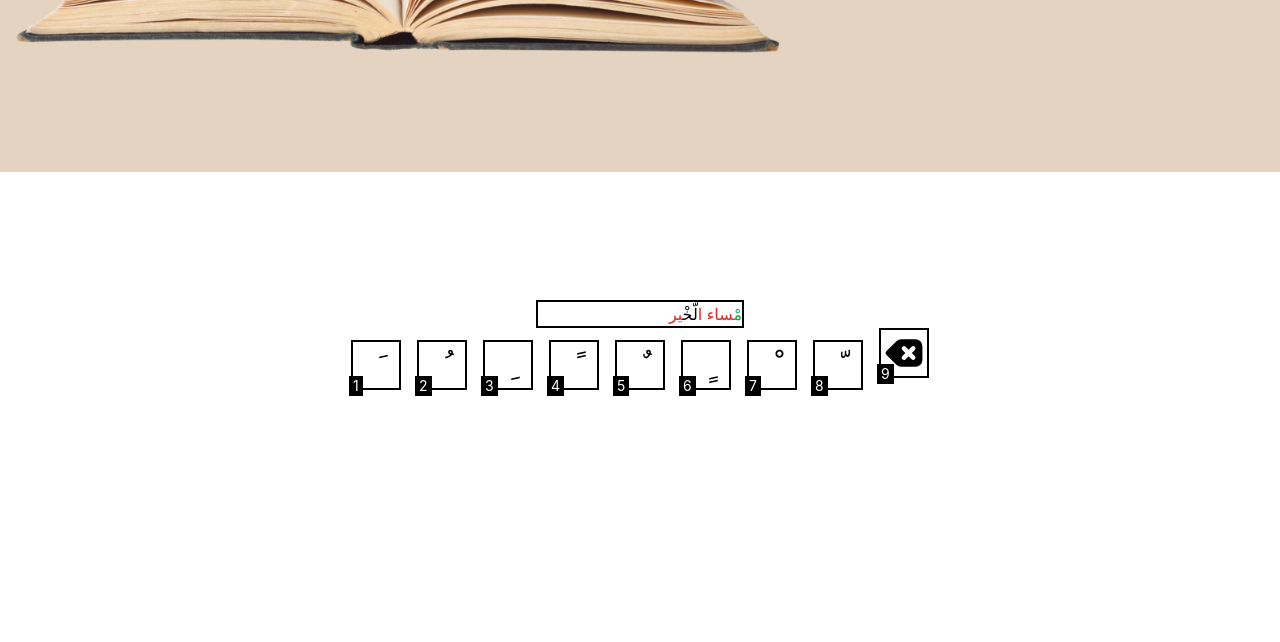
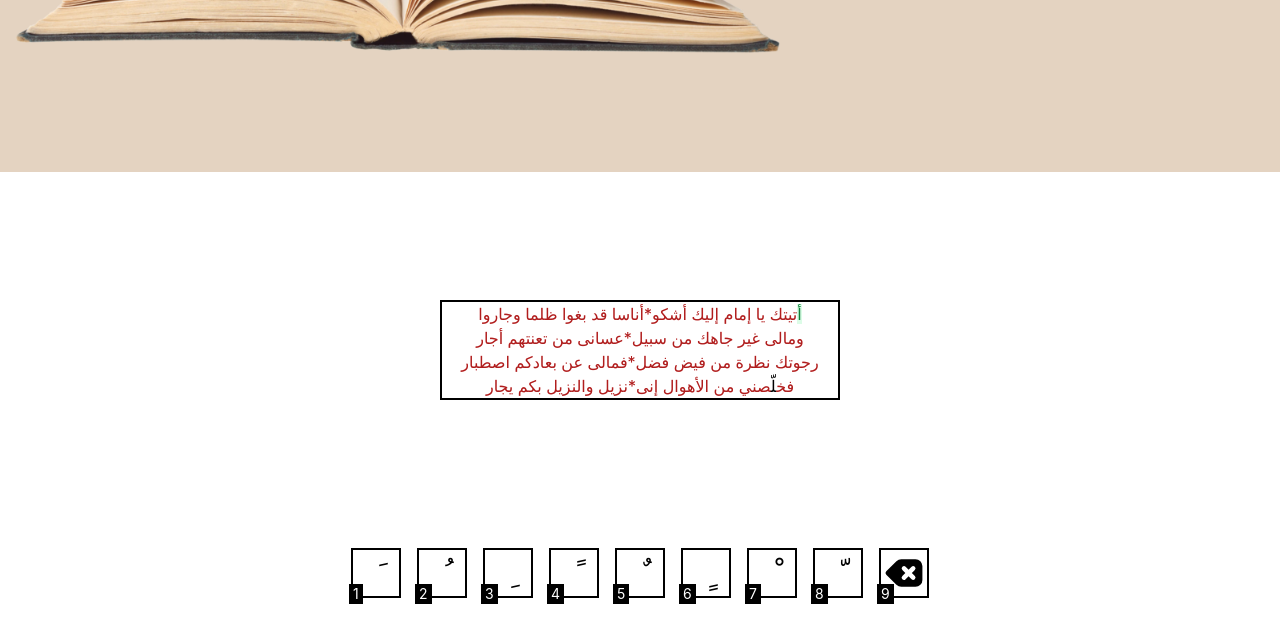
Before and after one commit to wadjih-bencheikh18/arabicthon-front, a React (Create React App) app: page / in a window 1280 px wide. Shown: the part 628-1270 px from the top of the page. Built offline with nearby package versions, Linux system fonts and the light colour scheme.

Commit message:
fix everything

```diff
--- a/src/components/Tachkil.jsx
+++ b/src/components/Tachkil.jsx
@@ -9,11 +9,35 @@ const letters = [
   "\u064D",
   "\u0652",
 ];
+function setCharAt(str, index, chr) {
+  if (index > str.length - 1) return str;
+  return str.slice(0, index) + chr + str.slice(index + 1);
+}
+function fixInit(init) {
+  init = init
+    .trim()
+    .split(/ +/)
+    .join(" ")
+    .split(/\n | \n/)
+    .join("\n");
+  for (let i = 0; i < init.length - 1; i++) {
+    if (letters.includes(init[i]) && init[i + 1] === chada) {
+      init = setCharAt(init, i + 1, init[i]);
+      init = setCharAt(init, i, chada);
+    }
+  }
+  return init;
+}
 const cLetters = [...letters, "\u0651"];
 const chada = "\u0651";
-export default function Tachkil() {
+export default function Tachkil({
+  init = `     أتيتك يا إمام إليك أشكو*أناسا قد بغوا ظلما وجاروا
+ومالى غير جاهك من سبيل*عسانى من تعنتهم أجار
+رجوتك نظرة من فيض فضل*فمالى عن بعادكم اصطبار
+فخلّصني من الأهوال إنى*نزيل والنزيل بكم يجار`,
+}) {
   const [input, setInput] = useState({
-    value: "م\u0652ساء ال\u0651خ\u0652ير",
+    value: fixInit(init),
     start: 1,
   });
   const getLetterPos = useCallback(
@@ -29,7 +53,13 @@ export default function Tachkil() {
   function setStart(select) {
     if (select) {
       let start = 0;
-      if (select <= 0 || input.value[select - 1] === " ") start = select + 1;
+      if (
+        select <= 0 ||
+        input.value[select - 1] === " " ||
+        input.value[select - 1] === "\n" ||
+        input.value[select - 1] === "*"
+      )
+        start = select + 1;
       else if (select > input.value.length) {
         start = getLetterPos(input.value.length);
       } else {
@@ -90,9 +120,10 @@ export default function Tachkil() {
     // get colored string
     const str = [];
     for (let i = 0; i < input.value.length; i++) {
-      if (i === getLetterPos(input.start) - 1) {
+      if (input.value[i] === "\n") str.push(<br key={i} />);
+      else if (i === getLetterPos(input.start) - 1) {
         str.push(
-          <span key={i} className=" text-green-600">
+          <span key={i} className="bg-green-100 text-green-600">
             {input.value[i]}
           </span>
         );
@@ -114,7 +145,7 @@ export default function Tachkil() {
   const createButtons = cLetters.map((letter, i) => (
     <button
       key={i}
-      className="border-black relative border-2 mt-10 mx-2 w-[50px] h-[50px] text-[30px]"
+      className="border-black relative border-2  mx-2 w-[50px] h-[50px] text-[30px]"
       onClick={() => updateValue(letter)}
     >
       <div>{letter}</div>
@@ -126,8 +157,13 @@ export default function Tachkil() {
   function getDirection(key) {
     //change char that you want to chekel with keyboard
     if (key === "ArrowRight") {
-      if (input.value[input.start - 2] !== " ") setStart(input.start - 1);
-      else setStart(input.start - 2);
+      if (
+        input.value[input.start - 2] === " " ||
+        input.value[input.start - 2] === "\n" ||
+        input.value[input.start - 2] === "*"
+      ) {
+        setStart(input.start - 2);
+      } else setStart(input.start - 1);
     }
     if (key === "ArrowLeft") {
       let i = input.start;
@@ -159,29 +195,30 @@ export default function Tachkil() {
         deleteChar(key);
       }}
     >
-      <div className="relative w-52 mx-auto">
-        <div className="border-black -z-0  bg-white left-0 absolute top-0 border-2 text-right w-52 mx-auto">
+      <div className="relative h-52  w-[400px] mx-auto">
+        <div className=" z-10 border-black text-center  bg-white right-0 absolute top-0 border-2   w-[400px] ">
           {stringCol}
         </div>
-        <input
+        <textarea
+          rows={input.value.split("\n").length}
           spellCheck="false"
           style={{ direction: "rtl" }}
-          className="border-black border-2 z-20 left-0  absolute top-0 caret-transparent bg-transparent text-[rgba(0,0,0,0)] text-right w-52 "
+          className="border-black text-center cursor-pointer resize-none border-2 z-20 right-0  absolute top-0 caret-transparent bg-transparent text-[rgba(0,0,0,0.2)]  w-[400px] "
           ref={inputRef}
           onClick={({ target }) => {
             setStart(target.selectionStart);
           }}
           value={input.value}
+          onChange={() => {}}
         />
       </div>
-
-      <div>
+      <div className="flex items-center justify-center mx-auto mt-10">
         {createButtons}
         <button
           className="border-black relative border-2  mx-2 w-[50px] h-[50px]"
           onClick={() => deleteChar("9")}
         >
-          <BackspaceIcon className="absolute top-[1%] w-15 " />
+          <BackspaceIcon className=" absolute  top-[1%] w-15 " />
           <div className="bg-black px-1 absolute text-white -bottom-2 -left-1 text-sm">
             {9}
           </div>
```
